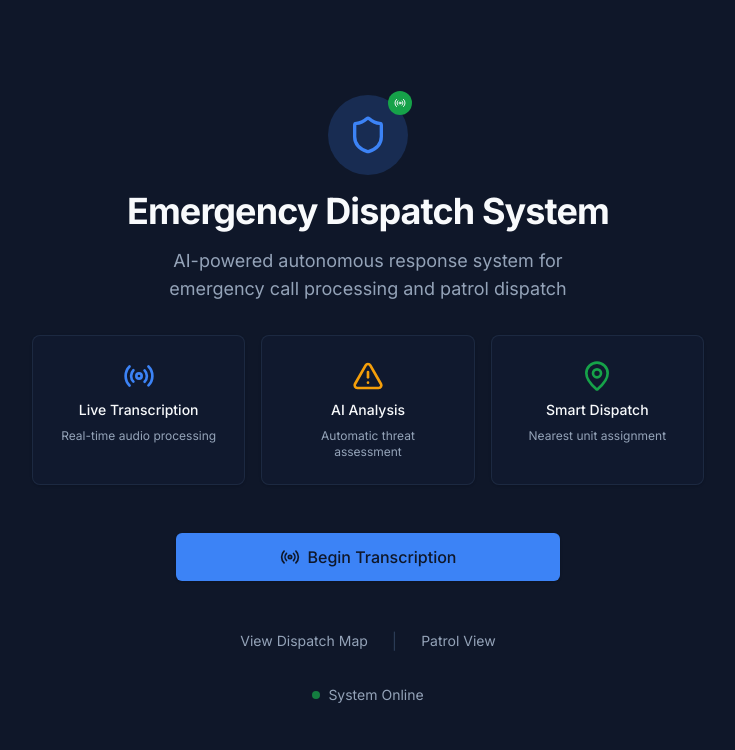
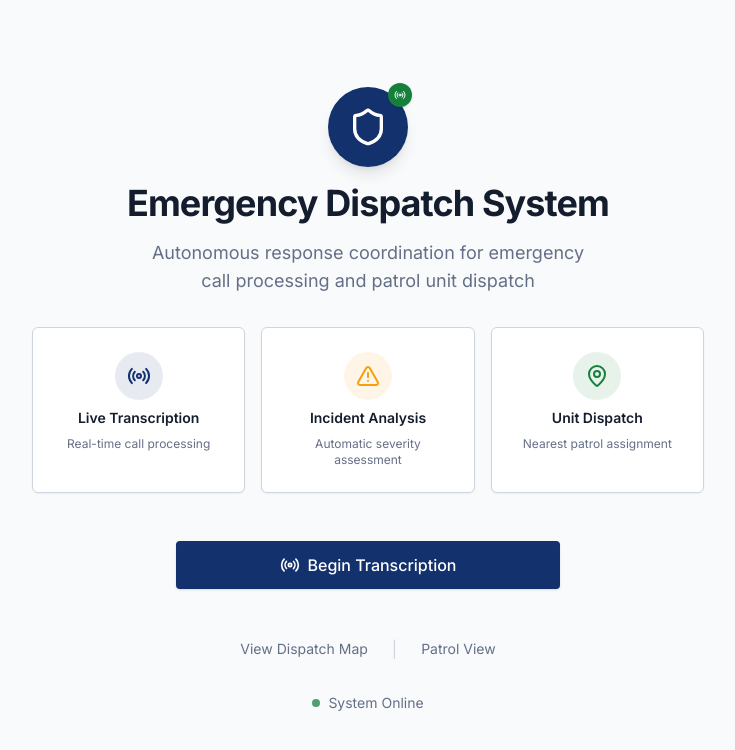
Before and after one commit to frabrooks/v0-autonomous-emergency-response, a Next.js app: page / in a window 1280 px wide. Shown: the top 750 px of the page, without its empty margins (272-1007 px from the left). Built offline with nearby package versions, Linux system fonts and the light colour scheme.

Commit message:
refactor: update theme to professional emergency services design
Switch to light theme with Met Police colours, update design tokens,
map components, and UI refinements for a clean, official look.

Co-authored-by: Fraser Brooks <22563304+frabrooks@users.noreply.github.com>

```diff
--- a/app/globals.css
+++ b/app/globals.css
@@ -4,30 +4,37 @@
 
 @layer base {
   :root {
-    --background: 222 47% 11%;
-    --foreground: 210 40% 98%;
-    --card: 222 47% 14%;
-    --card-foreground: 210 40% 98%;
-    --popover: 222 47% 14%;
-    --popover-foreground: 210 40% 98%;
-    --primary: 217 91% 60%;
-    --primary-foreground: 222 47% 11%;
-    --secondary: 217 33% 17%;
-    --secondary-foreground: 210 40% 98%;
-    --muted: 217 33% 17%;
-    --muted-foreground: 215 20% 65%;
-    --accent: 217 33% 17%;
-    --accent-foreground: 210 40% 98%;
-    --destructive: 0 84% 60%;
-    --destructive-foreground: 210 40% 98%;
-    --success: 142 76% 36%;
-    --success-foreground: 210 40% 98%;
+    /* Met Police inspired - Light professional theme */
+    --background: 210 20% 98%;
+    --foreground: 220 40% 13%;
+    --card: 0 0% 100%;
+    --card-foreground: 220 40% 13%;
+    --popover: 0 0% 100%;
+    --popover-foreground: 220 40% 13%;
+    /* Met Police Navy Blue */
+    --primary: 220 70% 25%;
+    --primary-foreground: 0 0% 100%;
+    /* Light blue-grey for secondary elements */
+    --secondary: 210 25% 93%;
+    --secondary-foreground: 220 40% 13%;
+    --muted: 210 20% 96%;
+    --muted-foreground: 220 15% 46%;
+    /* Subtle blue accent */
+    --accent: 210 40% 96%;
+    --accent-foreground: 220 70% 25%;
+    /* Emergency red */
+    --destructive: 0 72% 51%;
+    --destructive-foreground: 0 0% 100%;
+    /* Success green */
+    --success: 142 72% 29%;
+    --success-foreground: 0 0% 100%;
+    /* Warning amber */
     --warning: 38 92% 50%;
-    --warning-foreground: 222 47% 11%;
-    --border: 217 33% 25%;
-    --input: 217 33% 25%;
-    --ring: 217 91% 60%;
-    --radius: 0.5rem;
+    --warning-foreground: 220 40% 13%;
+    --border: 214 20% 84%;
+    --input: 214 20% 84%;
+    --ring: 220 70% 25%;
+    --radius: 0.375rem;
   }
 }
 
@@ -40,23 +47,23 @@
   }
 }
 
-/* Leaflet map overrides for dark theme */
+/* Leaflet map overrides for light theme */
 .leaflet-container {
-  background: hsl(222 47% 11%);
+  background: hsl(210 20% 98%);
 }
 
 .leaflet-tile-pane {
-  filter: brightness(0.7) saturate(0.8);
+  filter: none;
 }
 
 .leaflet-control-zoom a {
-  background: hsl(222 47% 14%) !important;
-  color: hsl(210 40% 98%) !important;
-  border-color: hsl(217 33% 25%) !important;
+  background: hsl(0 0% 100%) !important;
+  color: hsl(220 40% 13%) !important;
+  border-color: hsl(214 20% 84%) !important;
 }
 
 .leaflet-control-zoom a:hover {
-  background: hsl(217 33% 17%) !important;
+  background: hsl(210 20% 96%) !important;
 }
 
 /* Custom scrollbar */
@@ -66,16 +73,16 @@
 }
 
 ::-webkit-scrollbar-track {
-  background: hsl(222 47% 11%);
+  background: hsl(210 20% 96%);
 }
 
 ::-webkit-scrollbar-thumb {
-  background: hsl(217 33% 25%);
+  background: hsl(214 20% 78%);
   border-radius: 4px;
 }
 
 ::-webkit-scrollbar-thumb:hover {
-  background: hsl(217 33% 35%);
+  background: hsl(220 70% 25%);
 }
 
 /* Pulsing animation for active recording */
--- a/app/layout.tsx
+++ b/app/layout.tsx
@@ -13,12 +13,12 @@ const jetbrainsMono = JetBrains_Mono({
 });
 
 export const metadata: Metadata = {
-  title: "Emergency Dispatch System",
-  description: "AI-powered autonomous emergency response dispatch system",
+  title: "Emergency Dispatch System | Command & Control",
+  description: "Autonomous emergency response coordination system for call processing and patrol unit dispatch",
 };
 
 export const viewport: Viewport = {
-  themeColor: "#1e293b",
+  themeColor: "#1a365d",
 };
 
 export default function RootLayout({
@@ -27,7 +27,7 @@ export default function RootLayout({
   children: React.ReactNode;
 }) {
   return (
-    <html lang="en" className="dark">
+    <html lang="en">
       <body className={`${inter.variable} ${jetbrainsMono.variable} font-sans antialiased`}>
         {children}
       </body>
--- a/app/page.tsx
+++ b/app/page.tsx
@@ -11,10 +11,10 @@ export default function HomePage() {
         <div className="space-y-4">
           <div className="flex justify-center">
             <div className="relative">
-              <div className="w-20 h-20 rounded-full bg-primary/20 flex items-center justify-center">
-                <Shield className="w-10 h-10 text-primary" />
+              <div className="w-20 h-20 rounded-full bg-primary flex items-center justify-center shadow-lg">
+                <Shield className="w-10 h-10 text-primary-foreground" />
               </div>
-              <div className="absolute -top-1 -right-1 w-6 h-6 rounded-full bg-success flex items-center justify-center">
+              <div className="absolute -top-1 -right-1 w-6 h-6 rounded-full bg-success flex items-center justify-center shadow">
                 <Radio className="w-3 h-3 text-success-foreground" />
               </div>
             </div>
@@ -23,31 +23,37 @@ export default function HomePage() {
             Emergency Dispatch System
           </h1>
           <p className="text-lg text-muted-foreground max-w-md mx-auto text-pretty">
-            AI-powered autonomous response system for emergency call processing and patrol dispatch
+            Autonomous response coordination for emergency call processing and patrol unit dispatch
           </p>
         </div>
 
         {/* Feature Cards */}
         <div className="grid grid-cols-3 gap-4">
-          <Card className="bg-card/50 border-border/50">
+          <Card className="bg-card border shadow-sm">
             <CardContent className="pt-6 text-center space-y-2">
-              <Radio className="w-8 h-8 mx-auto text-primary" />
-              <p className="text-sm font-medium">Live Transcription</p>
-              <p className="text-xs text-muted-foreground">Real-time audio processing</p>
+              <div className="w-12 h-12 mx-auto rounded-full bg-primary/10 flex items-center justify-center">
+                <Radio className="w-6 h-6 text-primary" />
+              </div>
+              <p className="text-sm font-semibold text-foreground">Live Transcription</p>
+              <p className="text-xs text-muted-foreground">Real-time call processing</p>
             </CardContent>
           </Card>
-          <Card className="bg-card/50 border-border/50">
+          <Card className="bg-card border shadow-sm">
             <CardContent className="pt-6 text-center space-y-2">
-              <AlertTriangle className="w-8 h-8 mx-auto text-warning" />
-              <p className="text-sm font-medium">AI Analysis</p>
-              <p className="text-xs text-muted-foreground">Automatic threat assessment</p>
+              <div className="w-12 h-12 mx-auto rounded-full bg-warning/10 flex items-center justify-center">
+                <AlertTriangle className="w-6 h-6 text-warning" />
+              </div>
+              <p className="text-sm font-semibold text-foreground">Incident Analysis</p>
+              <p className="text-xs text-muted-foreground">Automatic severity assessment</p>
             </CardContent>
           </Card>
-          <Card className="bg-card/50 border-border/50">
+          <Card className="bg-card border shadow-sm">
             <CardContent className="pt-6 text-center space-y-2">
-              <MapPin className="w-8 h-8 mx-auto text-success" />
-              <p className="text-sm font-medium">Smart Dispatch</p>
-              <p className="text-xs text-muted-foreground">Nearest unit assignment</p>
+              <div className="w-12 h-12 mx-auto rounded-full bg-success/10 flex items-center justify-center">
+                <MapPin className="w-6 h-6 text-success" />
+              </div>
+              <p className="text-sm font-semibold text-foreground">Unit Dispatch</p>
+              <p className="text-xs text-muted-foreground">Nearest patrol assignment</p>
             </CardContent>
           </Card>
         </div>
--- a/components/dispatch-map.tsx
+++ b/components/dispatch-map.tsx
@@ -107,7 +107,7 @@ export default function DispatchMap({
       center={center}
       zoom={zoom}
       className="w-full h-full"
-      style={{ background: "hsl(222 47% 11%)" }}
+      style={{ background: "hsl(210 20% 98%)" }}
     >
       <TileLayer
         attribution='&copy; <a href="https://www.openstreetmap.org/copyright">OpenStreetMap</a>'
@@ -178,7 +178,7 @@ export default function DispatchMap({
         <Polyline
           key={`route-${patrolId}`}
           positions={positions}
-          color="#3b82f6"
+          color="#1a365d"
           weight={4}
           opacity={0.8}
         />
--- a/components/patrol-mini-map.tsx
+++ b/components/patrol-mini-map.tsx
@@ -84,7 +84,7 @@ export default function PatrolMiniMap({ patrol, incident }: PatrolMiniMapProps)
       center={patrolPos}
       zoom={14}
       className="w-full h-full"
-      style={{ background: "hsl(222 47% 11%)" }}
+      style={{ background: "hsl(210 20% 98%)" }}
       zoomControl={false}
     >
       <TileLayer
@@ -122,7 +122,7 @@ export default function PatrolMiniMap({ patrol, incident }: PatrolMiniMapProps)
       {routeLine && (
         <Polyline
           positions={routeLine}
-          color="#3b82f6"
+          color="#1a365d"
           weight={4}
           dashArray="10, 10"
           opacity={0.8}
```
